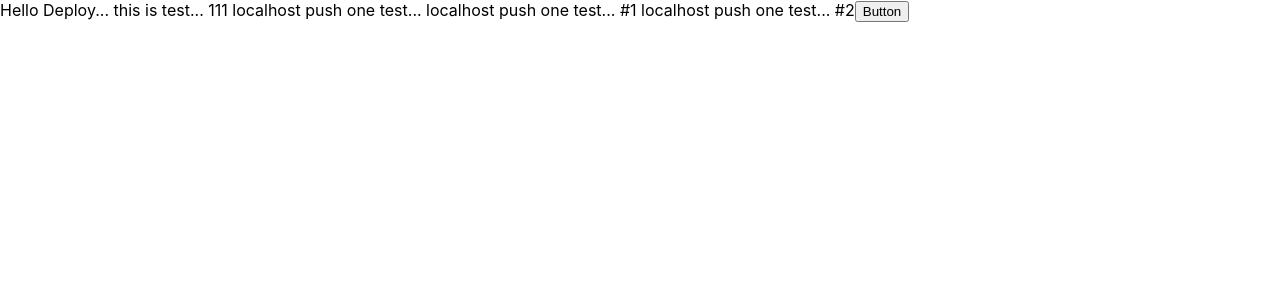
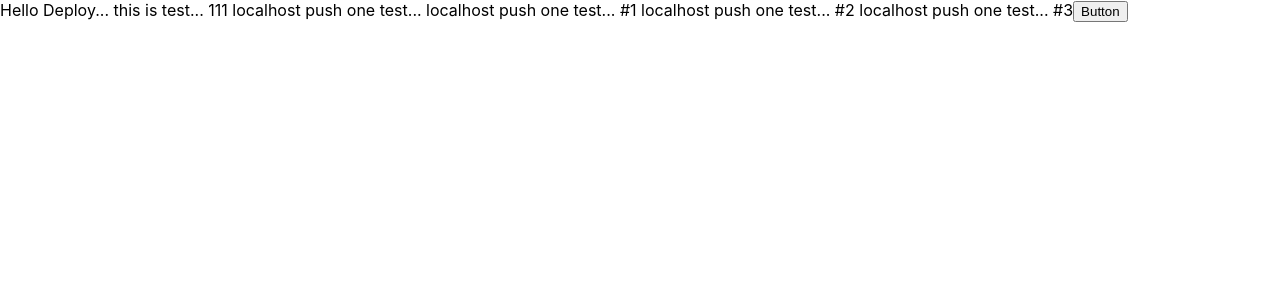
Before and after one commit to barry166/commit-test, a React (Vite) app: page / in a window 1280 px wide. Shown: the top 300 px of the page. Built offline with nearby package versions, Linux system fonts and the light colour scheme.

Commit message:
feat: jenkins webhook #3

```diff
--- a/src/App.jsx
+++ b/src/App.jsx
@@ -9,6 +9,7 @@ const App = () => {
         localhost push one test...
         localhost push one test... #1
         localhost push one test... #2
+        localhost push one test... #3
       <button type='primary' onClick={() => alert('button click')}>
         Button
       </button>
```
